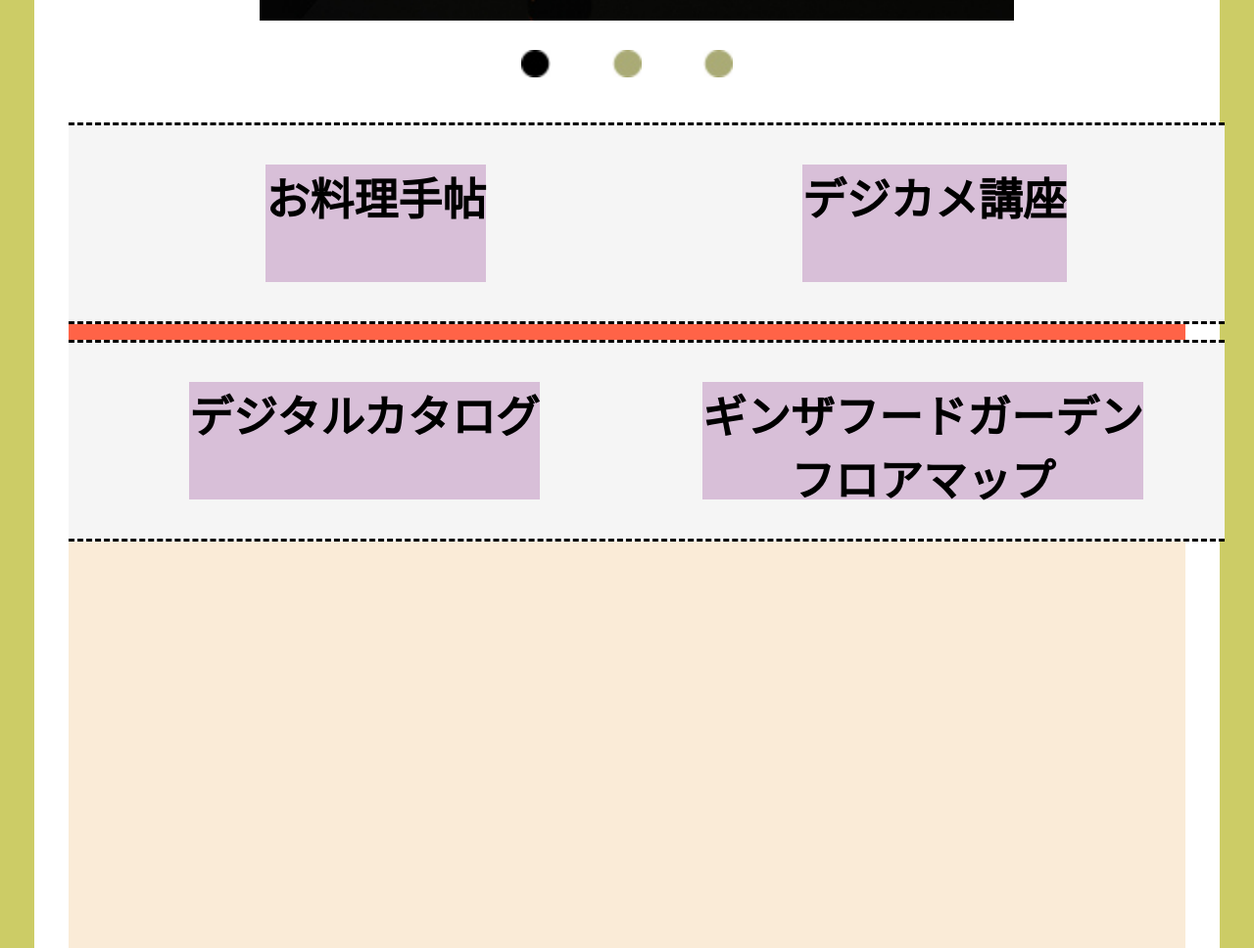
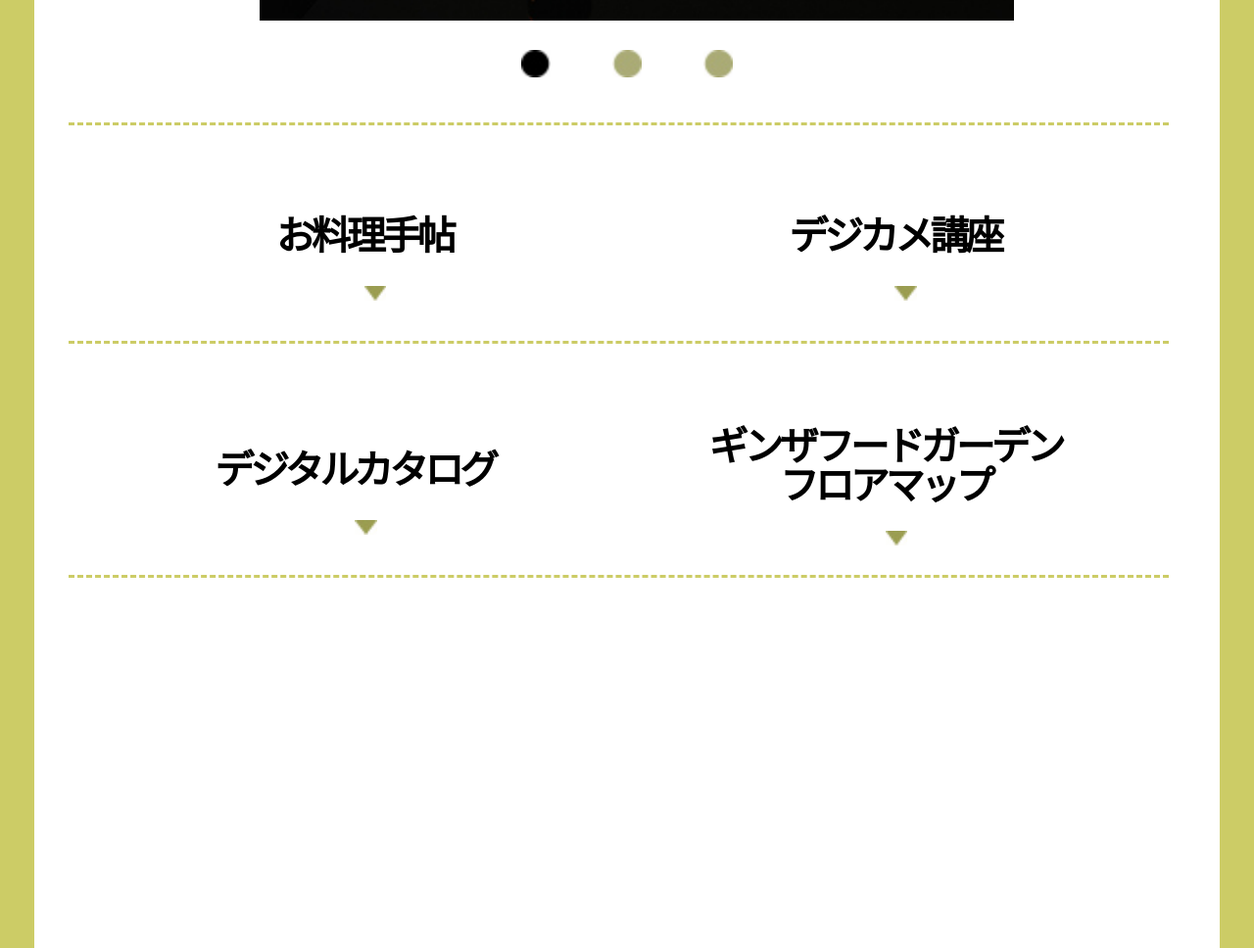
Before and after one commit to tomotomo0511/Reproduction_MITSUKOSHI, a plain HTML site: page index.html in a window 1280 px wide. Shown: the part 2240-3208 px from the top of the page at 98% size. Drawn offline with nearby package versions, Linux system fonts and the light colour scheme.

Commit message:
main_navigation_create

```diff
--- a/index.html
+++ b/index.html
@@ -38,13 +38,13 @@
 
       <nav>
         <div>
-          <ul>
-            <li>お料理手帖</li>
-            <li>デジカメ講座</li>
+          <ul class="upperNavigation">
+            <li>お料理手帖<br><img src="img/黄緑下三角.jpg" class="downArrow"></li>
+            <li>デジカメ講座<br><img src="img/黄緑下三角.jpg" class="downArrow"></li>
           </ul>
           <ul>
-            <li>デジタルカタログ</li>
-            <li>ギンザフードガーデン</br>フロアマップ</li>
+            <li>デジタルカタログ<br><img src="img/黄緑下三角.jpg" class="downArrow"></li>
+            <li class="floorMapText">ギンザフードガーデン</br>フロアマップ<br><img src="img/黄緑下三角.jpg" class="downArrow"></li>
           </ul>
         </div>
       </nav>
--- a/style.css
+++ b/style.css
@@ -99,30 +99,43 @@
 
 nav {
   height: 1500px;
-  background-color: antiquewhite;
+  /* background-color: antiquewhite; */
 }
 nav > div {
-  background-color: tomato;
+  /* background-color: tomato; */
   height: 400px;
 
 }
 nav > div > ul {
-  background-color: whitesmoke;
-  height: 50%;
+  /* background-color: whitesmoke; */
+  height: 55%;
   display: flex;
-  width: 100%;
+  width: 95%;
   text-align: center;
-  border-top: dashed 3px;
-  border-bottom: dashed 3px;
+  border-bottom: dashed 3px #cccc66;
+}
+.upperNavigation {
+  border-top: dashed 3px #cccc66;
 }
 
 nav > div > ul > li {
-  background-color: thistle;
+  /* background-color: thistle; */
   margin: auto;
   list-style: none;
-  font-size: 45px;
+  font-size: 40px;
   font-weight: bold;
-  height: 60%;
+  height: auto;
+  font-family: "ヒラギノ明朝 Pro W3","ＭＳ 明朝";
+  letter-spacing: -0.1em;
+}
+.downArrow {
+  height: 15px;
+  position: absolute;
+  margin-top: 25px;
+}
+.floorMapText {
+  height: auto;
+  line-height: 40px;
 }
 
 
```
Also changed, not shown: img/黄緑下三角.jpg (added).
